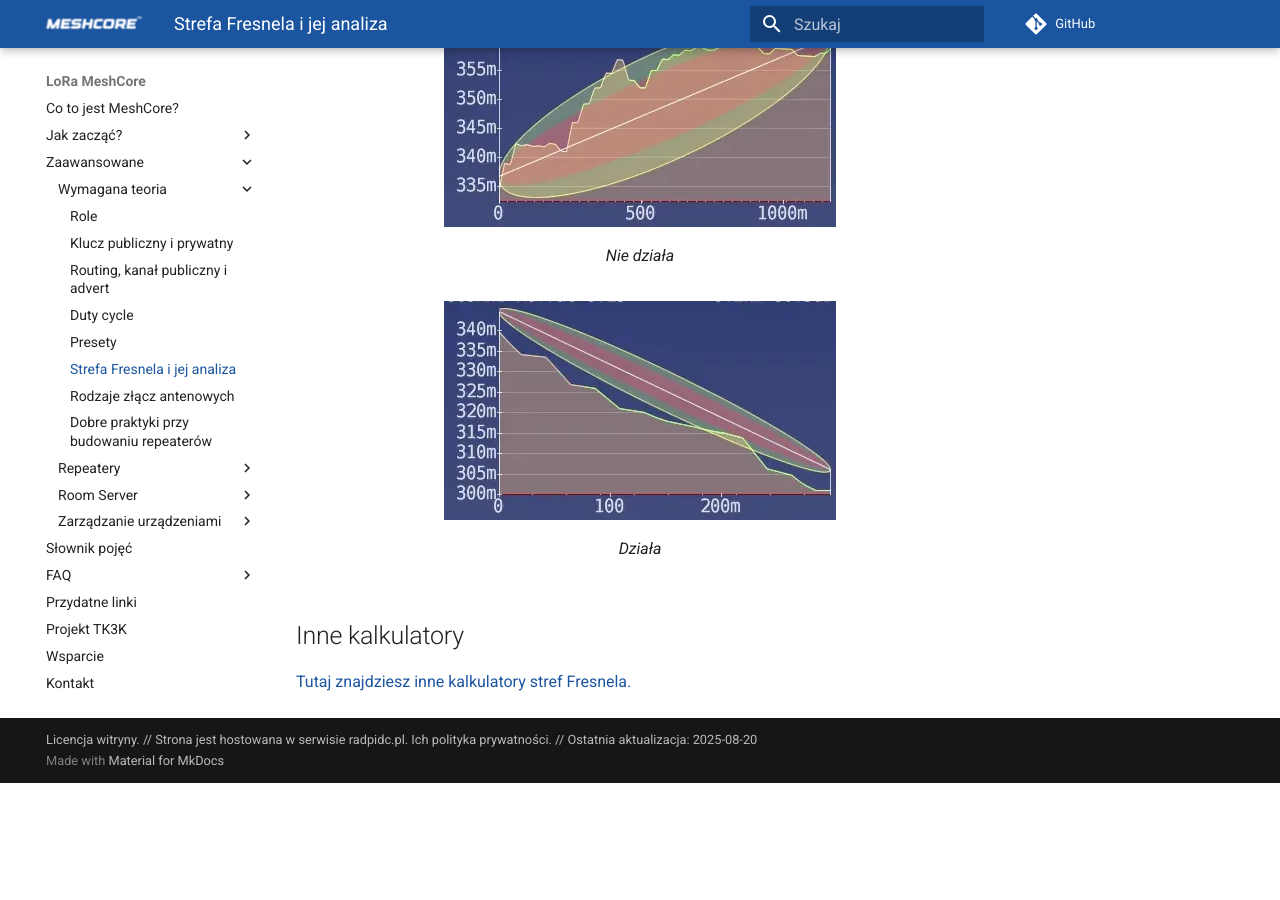
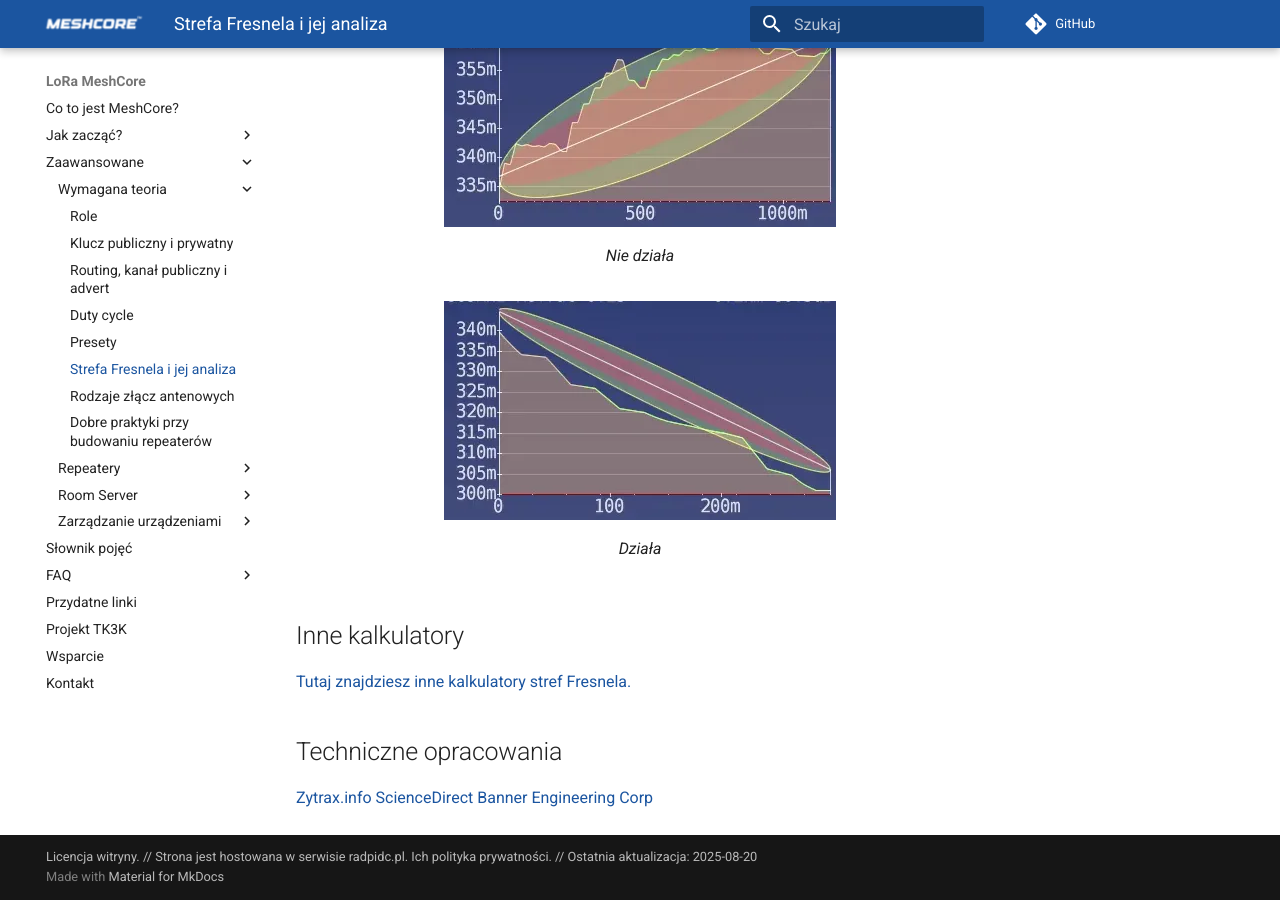
Before and after one commit to deFAT64/meshcore-manual-pl, an MkDocs documentation site: the page built from docs/zaawansowane/strefaFresnela.md, in a window 1280 px wide and 900 px high, scrolled down 7088 px. Built offline with MkDocs 1.6.1 and Material for MkDocs 9.7.7, drawn with Linux system fonts in a browser that asks for light colours; comment, search, counter and statistics services are not loaded; before the commit the page ends 7871 px from its top, so only the background shows below that.

Commit message:
Add techniczne opracownia to strefaFresnela.md

```diff
--- a/docs/zaawansowane/strefaFresnela.md
+++ b/docs/zaawansowane/strefaFresnela.md
@@ -123,3 +123,9 @@ Poniżej sprawdzone przeze mnie w terenie przypadki działania oraz nie. Z jedne
 ## Inne kalkulatory
 
 <a href="/przydatneLinki" target=_blank>Tutaj znajdziesz inne kalkulatory stref Fresnela.</a>
+
+## Techniczne opracowania
+
+<a href="https://www.zytrax.com/tech/wireless/fresnel.htm" target=_blank>Zytrax.info</a>
+<a href="https://www.sciencedirect.com/topics/engineering/fresnel-zone" target=_blank>ScienceDirect</a>
+<a href="https://info.bannerengineering.com/cs/groups/public/documents/literature/135765.pdf" target=_blank>Banner Engineering Corp</a>
```
